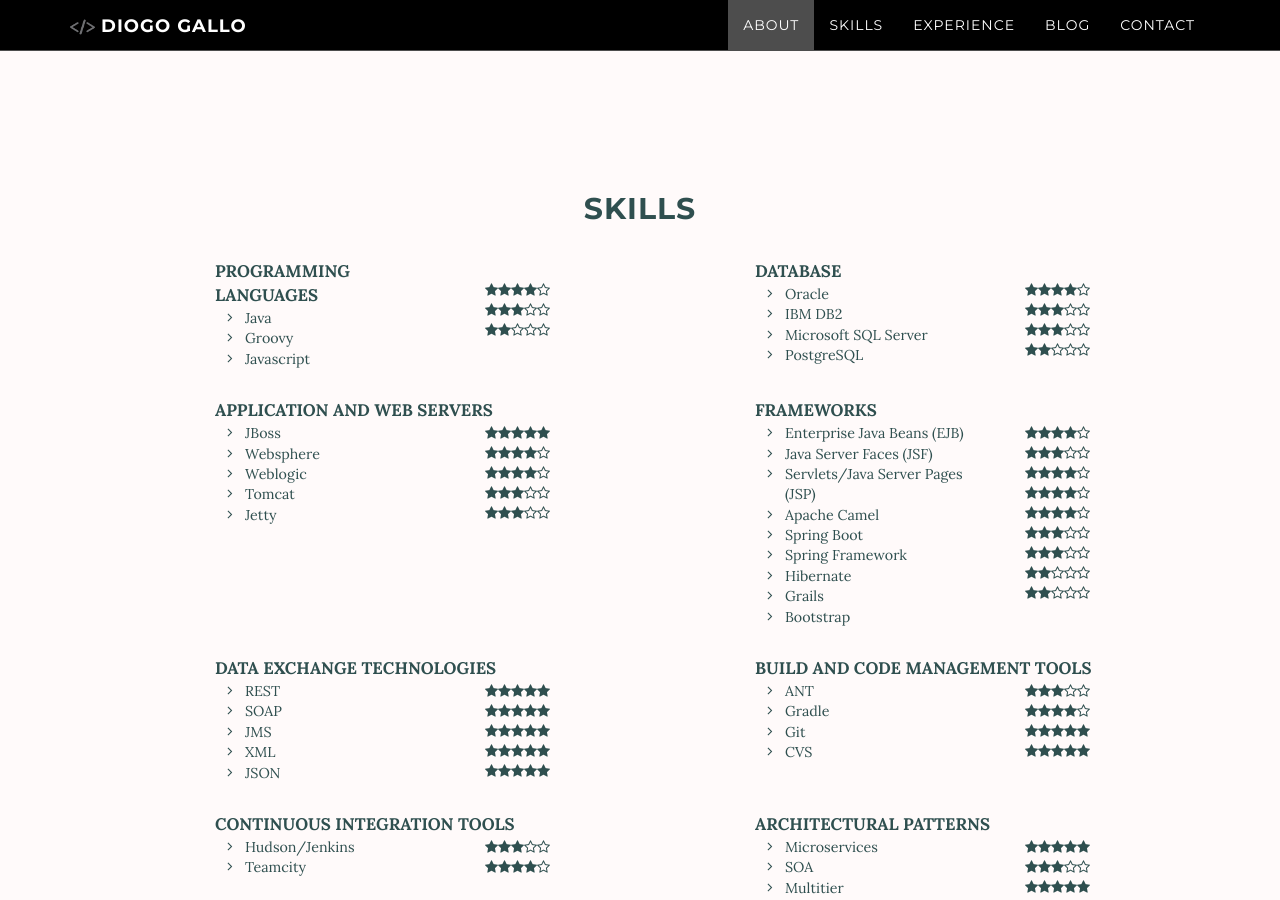
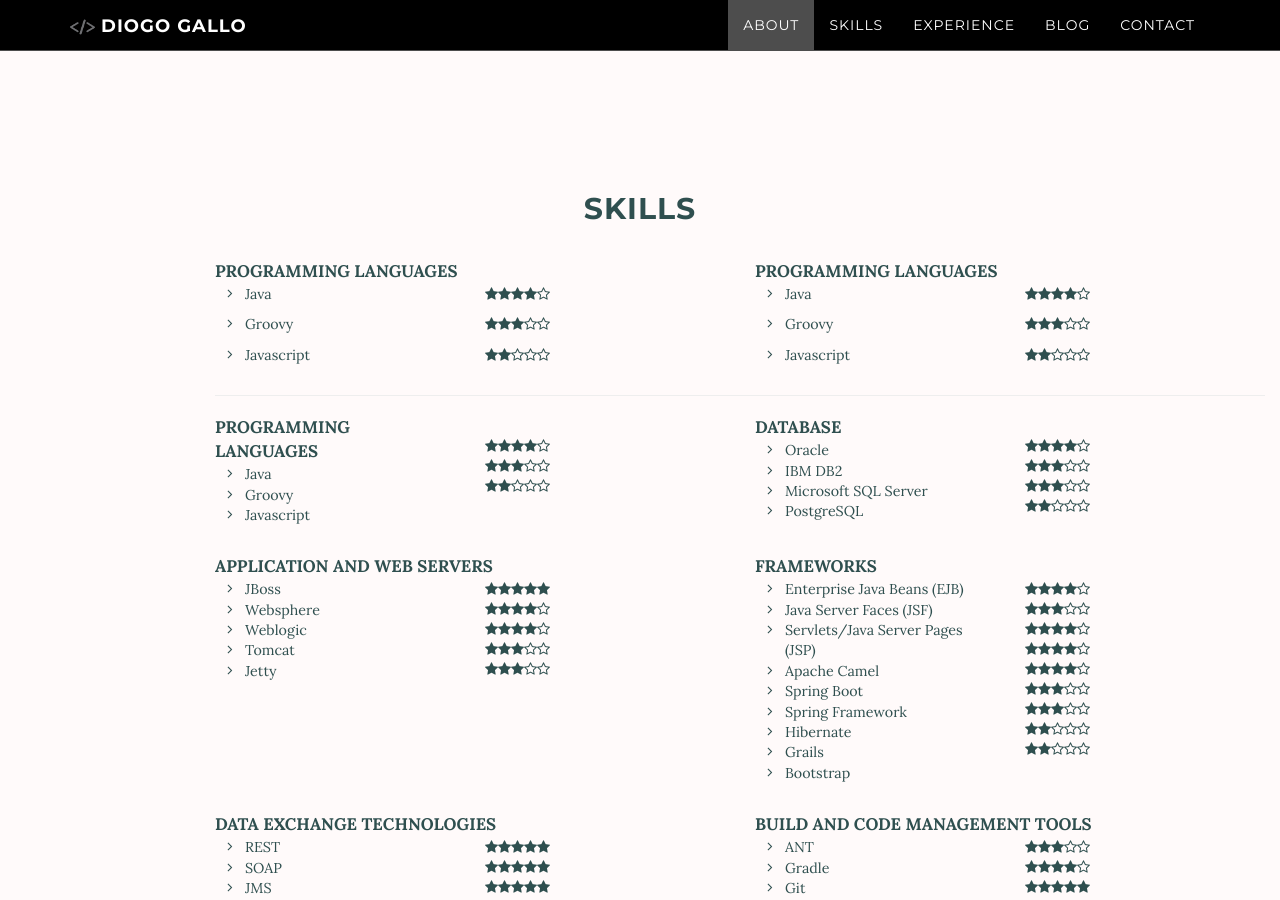
Before and after one commit to diogogallo/diogogallo.github.io, a Jekyll site: the page built from index.html, in a window 1280 px wide and 900 px high, scrolled down 1410 px. Built offline with Jekyll 4.4.1, drawn with Linux system fonts in a browser that asks for light colours; nearby versions of some CDN libraries; comment, search, counter and statistics services are not loaded.

Commit message:
skills adjustments

```diff
--- a/_includes/skills.html
+++ b/_includes/skills.html
@@ -9,7 +9,83 @@
 
                 <div class="outer_starContainer container-fluid">
 
-
+                    <div class="row">
+                      <div class="col-sm-6">
+                        <span style="font-size:120%;font-weight:bold">PROGRAMMING LANGUAGES</span>
+                        <div class="row">
+                          <div class="col-sm-12">
+                                <div class="row">
+                                    <div class="col-sm-6">
+                                        <ul class="fa-ul">
+                                            <li><i class="fa-li fa fa-angle-right"></i><span style="font-size:102%">Java</span></li>
+                                        </ul>
+                                    </div>
+                                    <div class="col-sm-6">
+                                        <input type="hidden" data-filled="fa fa-star fa-1g" data-empty="fa fa-star-o fa-1g"  class="rating-tooltip-manual" data-readonly value="4"/>
+                                    </div>
+                                </div>
+                                <div class="row">
+                                    <div class="col-sm-6">
+                                        <ul class="fa-ul">
+                                            <li><i class="fa-li fa fa-angle-right"></i><span style="font-size:102%">Groovy</span></li>
+                                        </ul>
+                                    </div>
+                                    <div class="col-sm-6">
+                                        <input type="hidden" data-filled="fa fa-star fa-1g" data-empty="fa fa-star-o fa-1g"  class="rating-tooltip-manual" data-readonly value="3"/>
+                                    </div>
+                                </div>
+                                <div class="row">
+                                    <div class="col-sm-6">
+                                        <ul class="fa-ul">
+                                            <li><i class="fa-li fa fa-angle-right"></i><span style="font-size:102%">Javascript</span></li>
+                                        </ul>
+                                    </div>
+                                    <div class="col-sm-6">
+                                        <input type="hidden" data-filled="fa fa-star fa-1g" data-empty="fa fa-star-o fa-1g"  class="rating-tooltip-manual" data-readonly value="2"/>
+                                    </div>
+                                </div>
+                          </div>
+                        </div>
+                      </div>
+                      <div class="col-sm-6">
+                        <span style="font-size:120%;font-weight:bold">PROGRAMMING LANGUAGES</span>
+                        <div class="row">
+                          <div class="col-sm-12">
+                                <div class="row">
+                                    <div class="col-sm-6">
+                                        <ul class="fa-ul">
+                                            <li><i class="fa-li fa fa-angle-right"></i><span style="font-size:102%">Java</span></li>
+                                        </ul>
+                                    </div>
+                                    <div class="col-sm-6">
+                                        <input type="hidden" data-filled="fa fa-star fa-1g" data-empty="fa fa-star-o fa-1g"  class="rating-tooltip-manual" data-readonly value="4"/>
+                                    </div>
+                                </div>
+                                <div class="row">
+                                    <div class="col-sm-6">
+                                        <ul class="fa-ul">
+                                            <li><i class="fa-li fa fa-angle-right"></i><span style="font-size:102%">Groovy</span></li>
+                                        </ul>
+                                    </div>
+                                    <div class="col-sm-6">
+                                        <input type="hidden" data-filled="fa fa-star fa-1g" data-empty="fa fa-star-o fa-1g"  class="rating-tooltip-manual" data-readonly value="3"/>
+                                    </div>
+                                </div>
+                                <div class="row">
+                                    <div class="col-sm-6">
+                                        <ul class="fa-ul">
+                                            <li><i class="fa-li fa fa-angle-right"></i><span style="font-size:102%">Javascript</span></li>
+                                        </ul>
+                                    </div>
+                                    <div class="col-sm-6">
+                                        <input type="hidden" data-filled="fa fa-star fa-1g" data-empty="fa fa-star-o fa-1g"  class="rating-tooltip-manual" data-readonly value="2"/>
+                                    </div>
+                                </div>
+                          </div>
+                        </div>
+                      </div>
+                    </div>
+                    <hr>
                     <div class="row">
                         <div class="col-xs-6 col-md-3">
                         <span style="font-size:120%;font-weight:bold">PROGRAMMING LANGUAGES</span>
```
